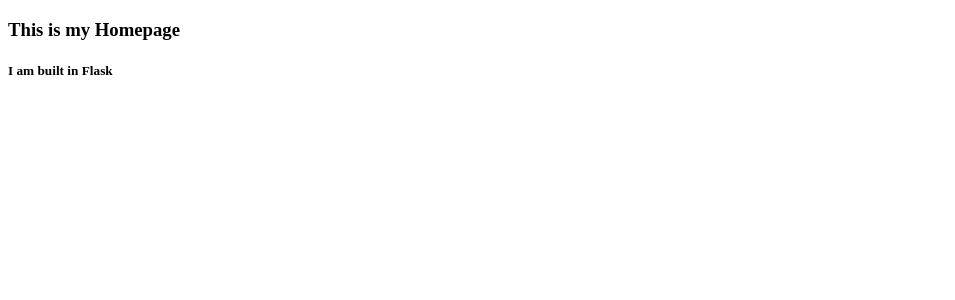
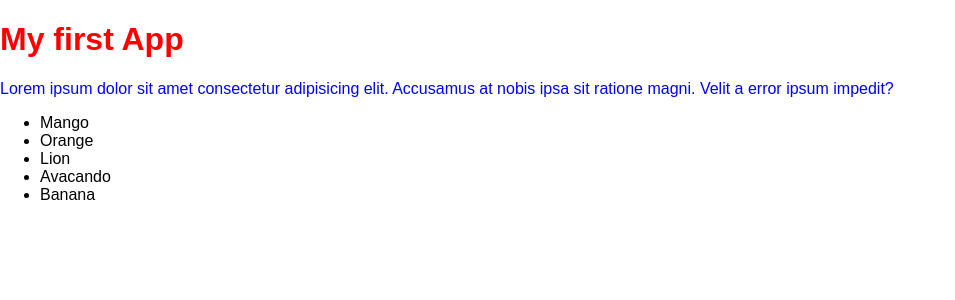
Before and after one commit to otienosteve/flask_intro, a Flask app: template templates/index.html in a window 1280 px wide. Shown: the top 300 px of the page, without its empty margins (0-955 px from the left). Run offline with Flask 2, Linux system fonts and the light colour scheme; the template is opened without the code that fills it, so the values that code supplies are empty.

Commit message:
creating flask proj

```diff
--- a/main.py
+++ b/main.py
@@ -1,20 +1,21 @@
-from flask import Flask,render_template
+from flask import Flask, render_template
+app = Flask(__name__)
 
-app=Flask(__name__)
 
-@app.route('/')
-def home():
-    data="Flask is a Microframework"
-    return render_template('index.html',datum=data)
+@app.route('/base')
+def base():
+    return render_template('base.html')
+
+
+@app.route('/index')
+def index():
+    return render_template('index.html')
+
 
 @app.route('/about')
 def about():
-    return "<h1>This is the About Page<h1>"
+    return render_template('about.html')
 
 
-@app.route('/serve')
-def services():
-    return "<h2>Services<h2>"
-
-if __name__=='__main__':
-    app.run(debug=1)
+if __name__ == "__main__":
+    app.run(debug=True)
--- /dev/null
+++ b/static/css/main.css
@@ -0,0 +1,11 @@
+body{
+  margin:0;
+  padding:0;
+  font-family:sans-serif;
+}
+h1{
+  color: red;
+}
+p{
+  color:blue;
+}
--- /dev/null
+++ b/templates/base.html
@@ -0,0 +1,19 @@
+<!DOCTYPE html>
+<html lang="en">
+  <head>
+    <meta charset="UTF-8" />
+    <meta http-equiv="X-UA-Compatible" content="IE=edge" />
+    <meta name="viewport" content="width=device-width, initial-scale=1.0" />
+    <link
+      rel="stylesheet"
+      href="{{url_for('static',filename='css/main.css')}}"
+    />
+    {% block head%}{% endblock%}
+  </head>
+  <body>
+    {% block body %}
+    <h1>Base file</h1>
+    <p>This is the base file that share the common code to in our files.</p>
+    {% endblock%}
+  </body>
+</html>
--- a/templates/index.html
+++ b/templates/index.html
@@ -1,14 +1,16 @@
-<!DOCTYPE html>
-<html lang="en">
-<head>
-    <meta charset="UTF-8">
-    <meta http-equiv="X-UA-Compatible" content="IE=edge">
-    <meta name="viewport" content="width=device-width, initial-scale=1.0">
-    <title>Home Page</title>
-</head>
-<body>
-    <h3>This is my Homepage</h3>
-    <h5>I am built in Flask</h5>
-    <p>{{datum}}</p>
-</body>
-</html>
+{% extends "base.html"%} {% block head%}
+<title>My first project</title>
+{% endblock%} {% block body%}
+<h1>My first App</h1>
+<p>
+  Lorem ipsum dolor sit amet consectetur adipisicing elit. Accusamus at nobis
+  ipsa sit ratione magni. Velit a error ipsum impedit?
+</p>
+<ul>
+  <li>Mango</li>
+  <li>Orange</li>
+  <li>Lion</li>
+  <li>Avacando</li>
+  <li>Banana</li>
+</ul>
+{% endblock%}
```
Also changed, not shown: templates/about.html (added, +10 -0 lines).
